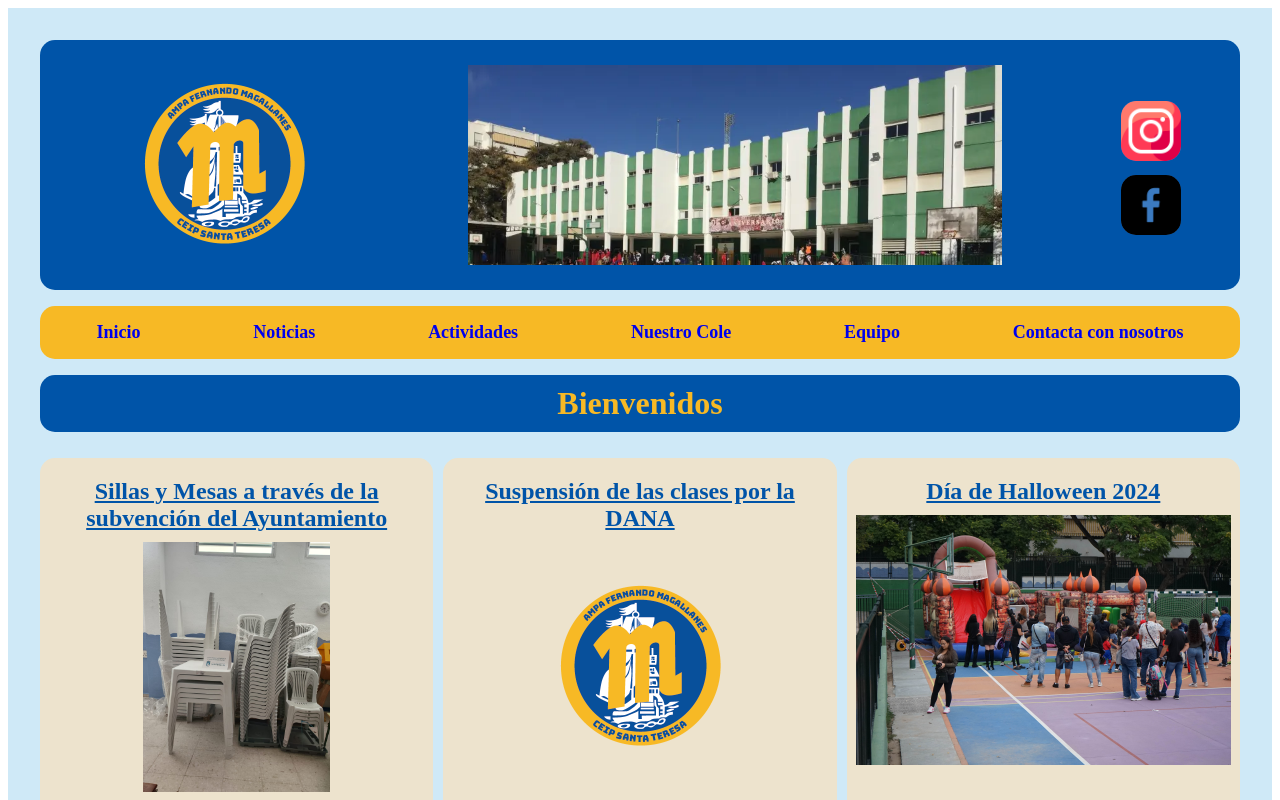
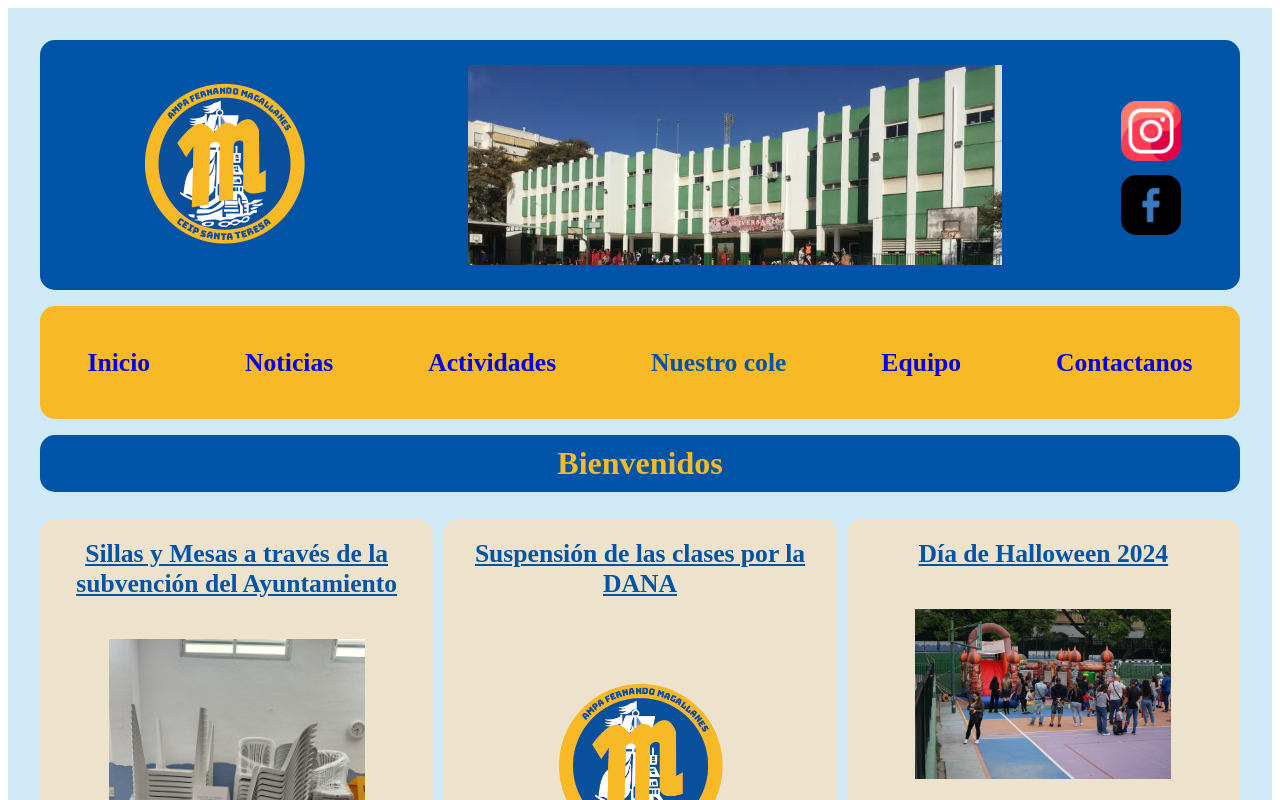
Before and after one commit to rortegaez/ampafernandomagallanes, a React (Vite) app: page / in a window 1280 px wide. Shown: the top 800 px of the page. Built offline with nearby package versions, Linux system fonts and the light colour scheme.

Commit message:
finish new design

```diff
--- a/src/components/mainElement/Nav.jsx
+++ b/src/components/mainElement/Nav.jsx
@@ -18,13 +18,13 @@ export const Nav = () => {
         target="_blank"
         rel="noopener"
       >
-        Nuestro Cole
+        <p className="textHeader">Nuestro cole</p>
       </a>
       <Link to="/team" className="textHeader">
         Equipo
       </Link>
       <Link to="/Contact" className="textHeader">
-        Contacta con nosotros
+        Contactanos
       </Link>
     </nav>
   );
--- a/src/components/mainElement/general.css
+++ b/src/components/mainElement/general.css
@@ -28,6 +28,7 @@
   width: 250px;
 }
 .colegio {
+  object-fit: contain;
   height: 200px;
 }
 a {
@@ -36,11 +37,12 @@ a {
 @media (min-width: 600px) and (max-width: 1000px) {
   .colegio {
     display: none;
-    /* opacity: 0;
-    pointer-events: none; */
   }
 }
 @media (width <= 600px) {
+  .colegio {
+    display: none;
+  }
   .mainImages {
     display: flex;
     flex-direction: column;
@@ -69,6 +71,11 @@ a {
   font-weight: bold;
 }
 
+.textHeader {
+  margin: 2vw;
+  font-size: 2vw;
+}
+
 .textHeader:hover {
   scale: 130%;
 }
@@ -80,6 +87,9 @@ a {
     grid-template-columns: repeat(2, 1fr);
     place-items: center;
     border-radius: 0;
+  }
+  .textHeader {
+    font-size: 4vw;
   }
 }
 
--- a/src/components/page/News.jsx
+++ b/src/components/page/News.jsx
@@ -21,7 +21,7 @@ export const News = () => {
       <h1>News</h1>
       <div className="textContainer">
         {news.map((items) => (
-          <div key={items.ident} className="text">
+          <div key={items.ident} className="textBlock">
             <h2>{items.title}</h2>
             {items.body.map((item) => (
               <p key={item}>{item}</p>
--- a/src/components/page/css/home.css
+++ b/src/components/page/css/home.css
@@ -7,14 +7,9 @@
   overflow: hidden;
 }
 
-.imgInicio {
-  object-fit: contain;
-  height: 10vh;
-}
-
 .mainLitleBox {
   box-sizing: border-box;
-  height: 400px;
+  height: 40vw;
   background-color: var(--main-orange);
   display: flex;
   flex-direction: column;
@@ -26,23 +21,23 @@
   overflow: hidden;
 }
 
+.oneImage {
+  margin: 5vh;
+}
+
+.imgInicio {
+  object-fit: contain;
+  width: 20vw;
+}
+
 .mainTitle {
   box-sizing: border-box;
   margin: 8px;
+  font-size: 2vw;
   font-weight: bold;
   text-decoration: underline;
   color: var(--main-blue);
   margin: 5px;
-}
-
-.oneImage {
-  box-sizing: border-box;
-  margin-top: 10px;
-}
-
-.oneImage .imgInicio {
-  object-fit: contain;
-  height: 250px;
 }
 
 .mainLitleBox:hover .subText {
@@ -61,38 +56,3 @@
   position: absolute;
   width: 20%;
 }
-
-/*
-
-
-
-.textPg {
-  display: flex;
-  flex-direction: column;
-  font-weight: normal;
-  margin-bottom: 10px;
-}
-.dateIndex {
-  margin-top: 10px;
-  font-size: x-small;
-}
-.mainDiv {
-  display: flex;
-  flex-direction: column;
-}
-
-@media (width <= 600px) {
-  .mainBoxGrid {
-    display: flex;
-    flex-direction: column;
-    max-height: 1000px;
-  }
-  .mainLitleBox {
-    max-height: 250px;
-    overflow: hidden;
-  }
-  .subText {
-    display: none;
-  }
-}
- */
```
